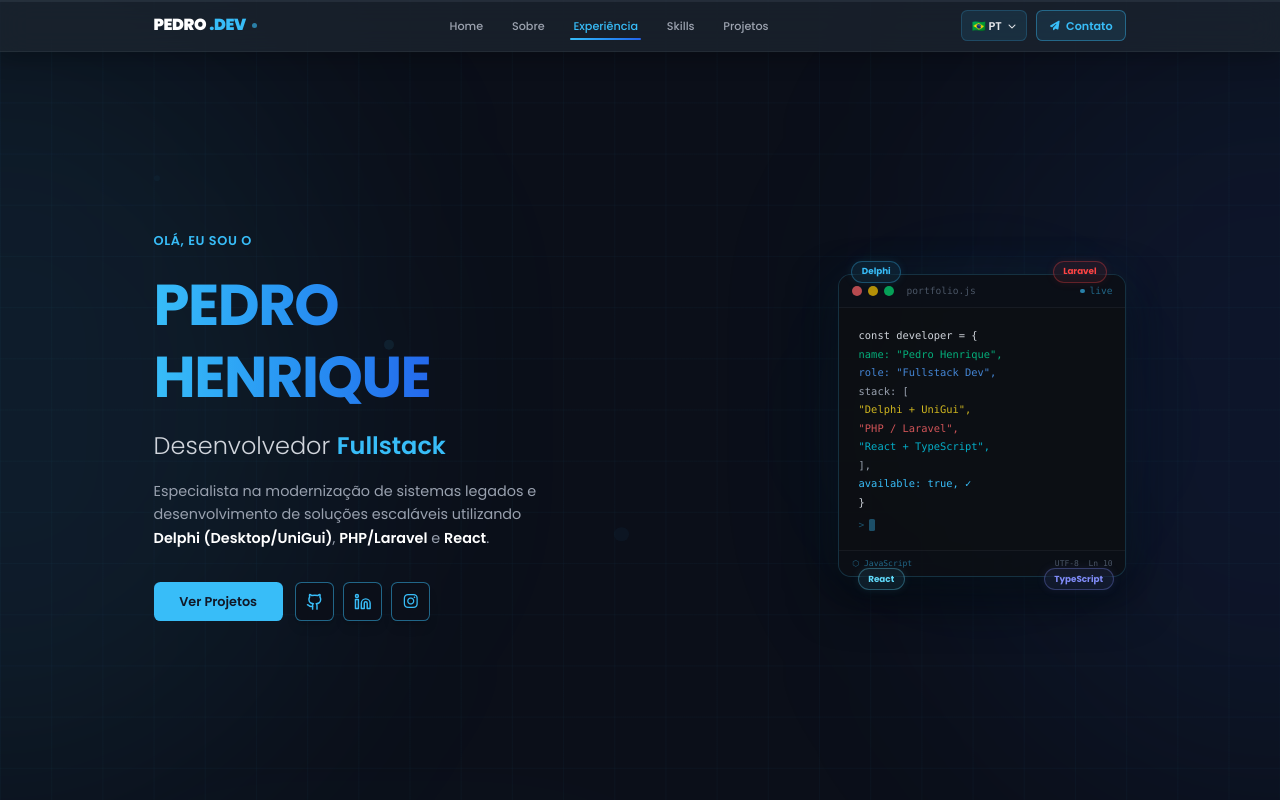
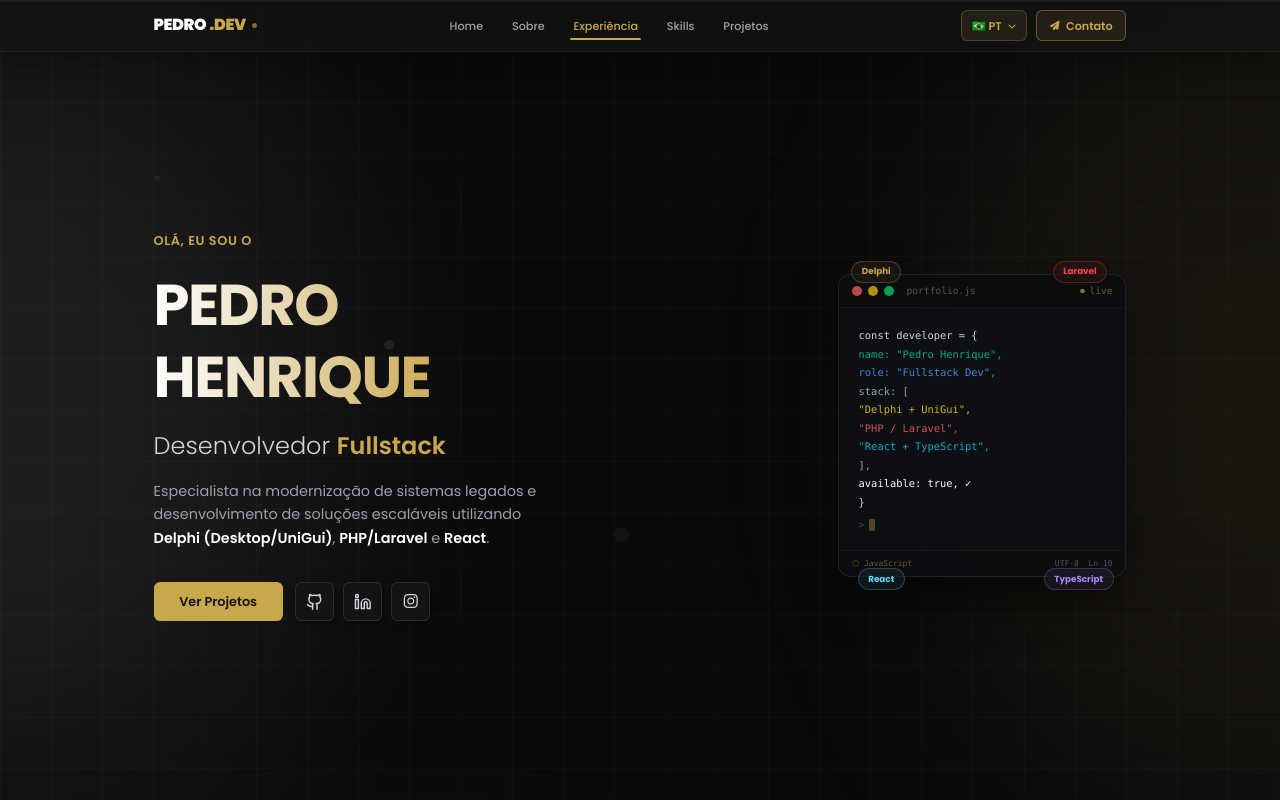
Before and after one commit to pedrhenriqueol/portfolio-frontend, a React (Vite) app: page / in a window 1280 px wide. Shown: the top 800 px of the page. Built offline with nearby package versions, Linux system fonts and the light colour scheme.

Commit message:
style: migra paleta para Luxury Dark Editorial - dourado fosco #C9A84C sobre preto absoluto #0A0A0B, zero glow neon, inspirado em joaolucasdev.com

```diff
--- a/src/components/Portfolio/AboutSection.jsx
+++ b/src/components/Portfolio/AboutSection.jsx
@@ -98,7 +98,7 @@ export default function AboutSection() {
                                 transition={{ duration: 0.5, delay: idx * 0.1 }}
                             >
                                 <div
-                                    className="group h-full bg-dark border border-primary/30 p-6 rounded-xl hover:border-secondary/50 hover:shadow-[0_0_24px_rgba(56,189,248,0.12)] transition-all duration-300 cursor-default"
+                                    className="group h-full bg-dark border border-primary/30 p-6 rounded-xl hover:border-accent/40 transition-all duration-300 cursor-default"
                                 >
                                     <div className="flex items-center gap-3 mb-4">
                                         <span className="flex items-center justify-center w-10 h-10 rounded-lg bg-secondary/10 border border-secondary/20 group-hover:bg-secondary/20 transition-colors">
--- a/src/components/Portfolio/ClickSparks.jsx
+++ b/src/components/Portfolio/ClickSparks.jsx
@@ -1,6 +1,6 @@
 import { useState, useEffect } from 'react';
 
-const COLORS = ['#38BDF8', '#2563EB', '#ffffff', '#60A5FA', '#38BDF8'];
+const COLORS = ['#C9A84C', '#B8943B', '#FAFAFA', '#D4A843', '#E5C87A'];
 
 export default function ClickSparks() {
     const [sparks, setSparks] = useState([]);
--- a/src/components/Portfolio/ContactSection.jsx
+++ b/src/components/Portfolio/ContactSection.jsx
@@ -18,7 +18,7 @@ const CONTACT_LINKS = [
         label: 'GitHub',
         value: 'github.com/pedrhenriqueol',
         href: 'https://github.com/pedrhenriqueol',
-        color: '#38BDF8',
+        color: '#C9A84C',
     },
     {
         icon: 'fas fa-envelope',
@@ -245,7 +245,7 @@ export default function ContactSection() {
                                         type="submit"
                                         disabled={processing}
                                         id="btn-enviar-mensagem"
-                                        className={`w-full relative overflow-hidden bg-secondary text-darker font-bold py-4 rounded-xl text-sm hover:bg-accent transition-all duration-300 hover:shadow-[0_0_28px_rgba(56,189,248,0.45)] flex items-center justify-center gap-2 group ${processing ? 'opacity-70 cursor-not-allowed' : ''}`}
+                                        className={`w-full relative overflow-hidden bg-accent text-darker font-bold py-4 rounded-xl text-sm hover:bg-accent-hover transition-all duration-300 flex items-center justify-center gap-2 group ${processing ? 'opacity-70 cursor-not-allowed' : ''}`}
                                     >
                                         {/* Shimmer effect */}
                                         <span className="absolute inset-0 bg-gradient-to-r from-transparent via-white/20 to-transparent -translate-x-full group-hover:translate-x-full transition-transform duration-700 ease-in-out" />
--- a/src/components/Portfolio/CursorGlow.jsx
+++ b/src/components/Portfolio/CursorGlow.jsx
@@ -182,9 +182,9 @@ export default function CursorMorph() {
                 width:         `${SIZE}px`,
                 height:        `${SIZE}px`,
                 borderRadius:  '50%',
-                border:        '1.5px solid rgba(56, 189, 248, 0.75)',
-                background:    'rgba(56, 189, 248, 0.04)',
-                boxShadow:     '0 0 16px rgba(56, 189, 248, 0.18)',
+                border:        '1.5px solid rgba(201, 168, 76, 0.5)',
+                background:    'rgba(201, 168, 76, 0.04)',
+                boxShadow:     'none',
                 pointerEvents: 'none',
                 zIndex:        99998,
                 transition:    T_FREE,
--- a/src/components/Portfolio/HeroSection.jsx
+++ b/src/components/Portfolio/HeroSection.jsx
@@ -95,7 +95,7 @@ export default function HeroSection() {
                         className="flex-1 text-center md:text-left space-y-6"
                         ref={textRef}
                     >
-                        <h2 className="text-secondary font-semibold tracking-wider uppercase text-sm md:text-base">
+                        <h2 className="text-accent font-semibold tracking-wider uppercase text-sm md:text-base">
                             {t('hero.ola')}
                         </h2>
 
@@ -106,12 +106,12 @@ export default function HeroSection() {
                                 cursor={true}
                                 repeat={Infinity}
                                 style={{ whiteSpace: 'pre-line' }}
-                                className="text-transparent bg-clip-text bg-gradient-to-r from-secondary to-accent inline-block"
+                                className="text-transparent bg-clip-text bg-gradient-to-r from-white to-accent inline-block"
                             />
                         </h1>
 
                         <h3 className="text-xl md:text-3xl text-gray-300 font-light">
-                            {t('hero.developer')} <span className="text-secondary font-semibold">{t('hero.role')}</span>
+                            {t('hero.developer')} <span className="text-accent font-semibold">{t('hero.role')}</span>
                         </h3>
 
                         <p className="text-gray-400 max-w-lg mx-auto md:mx-0 text-lg leading-relaxed">
@@ -125,7 +125,7 @@ export default function HeroSection() {
                             <MagneticButton strength={0.4}>
                                 <a
                                     href="#projetos"
-                                    className="inline-block bg-secondary text-darker font-semibold px-8 py-3 rounded-lg hover:bg-accent hover:shadow-[0_0_28px_rgba(56,189,248,0.55)] transition-all duration-300"
+                                    className="inline-block bg-accent text-darker font-semibold px-8 py-3 rounded-lg hover:bg-accent-hover transition-all duration-300"
                                 >
                                     {t('hero.verProjetos')}
                                 </a>
@@ -166,7 +166,7 @@ export default function HeroSection() {
                                             target="_blank"
                                             rel="noreferrer"
                                             aria-label={label}
-                                            className="flex items-center justify-center w-12 h-12 bg-dark border border-secondary/50 text-secondary rounded-lg hover:bg-secondary hover:text-darker transition-all duration-300 shadow-lg hover:shadow-[0_0_20px_rgba(56,189,248,0.5)]"
+                                            className="flex items-center justify-center w-12 h-12 bg-darker border border-white/10 text-gray-300 rounded-lg hover:border-accent/60 hover:text-accent transition-all duration-300 shadow-lg"
                                         >
                                             {icon}
                                         </a>
@@ -189,7 +189,7 @@ export default function HeroSection() {
                             <div className="absolute top-1/2 left-1/2 -translate-x-1/2 -translate-y-1/2 w-72 h-72 bg-secondary/6 blur-[80px] rounded-full pointer-events-none" />
 
                             {/* Terminal window */}
-                            <div data-no-morph="true" className="relative bg-[#0d0f14]/95 border border-secondary/20 rounded-2xl overflow-hidden shadow-[0_0_60px_rgba(56,189,248,0.07),0_24px_60px_rgba(0,0,0,0.6)]">
+                            <div data-no-morph="true" className="relative bg-[#0d0f14]/95 border border-white/8 rounded-2xl overflow-hidden shadow-[0_24px_60px_rgba(0,0,0,0.6)]">
                                 {/* Title bar */}
                                 <div className="flex items-center gap-2 px-4 py-3 border-b border-white/5 bg-dark/60">
                                     <span className="w-3 h-3 rounded-full bg-red-400/70" />
@@ -200,9 +200,9 @@ export default function HeroSection() {
                                         <motion.span
                                             animate={{ opacity: [1, 0.3, 1] }}
                                             transition={{ duration: 2.5, repeat: Infinity }}
-                                            className="w-1.5 h-1.5 rounded-full bg-secondary inline-block"
+                                            className="w-1.5 h-1.5 rounded-full bg-accent inline-block"
                                         />
-                                        <span className="text-secondary/50">live</span>
+                                        <span className="text-accent/50">live</span>
                                     </span>
                                 </div>
 
@@ -236,20 +236,20 @@ export default function HeroSection() {
                                         initial={{ opacity: 0 }}
                                         animate={{ opacity: 1 }}
                                         transition={{ delay: 2.5 }}
-                                        className="flex items-center gap-1.5 pt-2 text-secondary/50 text-xs"
+                                        className="flex items-center gap-1.5 pt-2 text-accent/50 text-xs"
                                     >
-                                        <span className="text-secondary/40">{'>'}</span>
+                                        <span className="text-accent/40">{'>'}</span>
                                         <motion.span
                                             animate={{ opacity: [1, 0, 1] }}
                                             transition={{ duration: 1, repeat: Infinity }}
-                                            className="inline-block w-[7px] h-[15px] bg-secondary/70 rounded-[2px] align-middle"
+                                            className="inline-block w-[7px] h-[15px] bg-accent/70 rounded-[2px] align-middle"
                                         />
                                     </motion.div>
                                 </div>
 
                                 {/* Bottom status bar */}
                                 <div className="flex items-center gap-3 px-4 py-2 border-t border-white/5 bg-dark/40 text-[10px] font-mono text-gray-600">
-                                    <span className="text-secondary/50">⬡ JavaScript</span>
+                                    <span className="text-accent/50">⬡ JavaScript</span>
                                     <span className="ml-auto">UTF-8</span>
                                     <span>Ln 10</span>
                                 </div>
@@ -257,10 +257,10 @@ export default function HeroSection() {
 
                             {/* Floating tech badges */}
                             {[
-                                { label: 'Delphi',      pos: '-top-4 left-4',     delay: 2.4, color: '#38BDF8' },
+                                { label: 'Delphi',      pos: '-top-4 left-4',     delay: 2.4, color: '#C9A84C' },
                                 { label: 'Laravel',     pos: '-top-4 right-6',    delay: 2.6, color: '#FF4444' },
                                 { label: 'React',       pos: '-bottom-4 left-6',  delay: 2.8, color: '#61DAFB' },
-                                { label: 'TypeScript',  pos: '-bottom-4 right-4', delay: 3.0, color: '#818CF8' },
+                                { label: 'TypeScript',  pos: '-bottom-4 right-4', delay: 3.0, color: '#A78BFA' },
                             ].map(({ label, pos, delay, color }) => (
                                 <motion.span
                                     key={label}
@@ -270,9 +270,9 @@ export default function HeroSection() {
                                     className={`absolute ${pos} text-[11px] font-bold px-3 py-1 rounded-full border backdrop-blur-md`}
                                     style={{
                                         color,
-                                        borderColor: `${color}50`,
-                                        background:  `${color}15`,
-                                        boxShadow:   `0 0 12px ${color}18`,
+                                        borderColor: `${color}40`,
+                                        background:  `${color}12`,
+                                        boxShadow:   'none',
                                     }}
                                 >
                                     {label}
--- a/src/components/Portfolio/NavBar.jsx
+++ b/src/components/Portfolio/NavBar.jsx
@@ -125,9 +125,9 @@ export default function NavBar() {
             <div
                 className="border-b shadow-[0_4px_30px_rgba(0,0,0,0.4)] transition-all duration-300"
                 style={{
-                    background:  scrolled ? 'rgba(15,17,24,0.92)' : 'rgba(31,40,51,0.65)',
+                    background:  scrolled ? 'rgba(10,10,11,0.92)' : 'rgba(20,20,20,0.65)',
                     backdropFilter: 'blur(20px)',
-                    borderColor: scrolled ? 'rgba(56,189,248,0.12)' : 'rgba(255,255,255,0.05)',
+                    borderColor: scrolled ? 'rgba(201,168,76,0.15)' : 'rgba(255,255,255,0.05)',
                     boxShadow:   scrolled ? '0 4px 40px rgba(0,0,0,0.55)' : '0 4px 30px rgba(0,0,0,0.3)',
                 }}
             >
@@ -136,13 +136,13 @@ export default function NavBar() {
                         onClick={() => scrollTo('home')}
                         className="group flex items-center gap-1 shrink-0"
                     >
-                        <span className="text-white font-black text-xl tracking-tight group-hover:text-secondary transition-colors duration-300">
+                        <span className="text-white font-black text-xl tracking-tight group-hover:text-accent transition-colors duration-300">
                             PEDRO
                         </span>
-                        <span className="text-secondary font-black text-xl tracking-tight group-hover:drop-shadow-[0_0_10px_rgba(56,189,248,0.8)] transition-all duration-300">
+                        <span className="text-accent font-black text-xl tracking-tight transition-all duration-300">
                             .DEV
                         </span>
-                        <span className="ml-1 w-1.5 h-1.5 rounded-full bg-secondary animate-pulse" />
+                        <span className="ml-1 w-1.5 h-1.5 rounded-full bg-accent animate-pulse" />
                     </button>
 
                     <div className="hidden md:flex items-center gap-1">
@@ -153,14 +153,14 @@ export default function NavBar() {
                                     key={id}
                                     onClick={() => scrollTo(id)}
                                     className="relative px-4 py-2 text-sm font-medium transition-colors duration-200 rounded-lg group"
-                                    style={{ color: isActive ? '#38BDF8' : '#9CA3AF' }}
+                                    style={{ color: isActive ? '#C9A84C' : '#A1A1AA' }}
                                 >
-                                    <span className="absolute inset-0 rounded-lg bg-secondary/0 group-hover:bg-secondary/8 transition-colors duration-200" />
+                                    <span className="absolute inset-0 rounded-lg bg-accent/0 group-hover:bg-accent/8 transition-colors duration-200" />
                                     {label}
                                     {isActive && (
                                         <motion.span
                                             layoutId="nav-indicator"
-                                            className="absolute bottom-0 left-3 right-3 h-[2px] rounded-full bg-gradient-to-r from-secondary to-accent"
+                                            className="absolute bottom-0 left-3 right-3 h-[2px] rounded-full bg-accent"
                                             transition={{ type: 'spring', stiffness: 400, damping: 30 }}
                                         />
                                     )}
@@ -174,7 +174,7 @@ export default function NavBar() {
                         <div className="relative hidden sm:block" ref={dropdownRef}>
                             <button
                                 onClick={() => setDropdownOpen(!dropdownOpen)}
-                                className="flex items-center gap-2 bg-secondary/10 border border-secondary/20 hover:border-secondary/50 text-gray-200 text-sm font-semibold px-3 py-2 rounded-lg transition-all duration-200"
+                                className="flex items-center gap-2 bg-accent/10 border border-accent/25 hover:border-accent/60 text-accent text-sm font-semibold px-3 py-2 rounded-lg transition-all duration-200"
                             >
                                 <span>{flags[lang]}</span>
                                 <i className={`fas fa-chevron-down text-[10px] transition-transform duration-200 ${dropdownOpen ? 'rotate-180' : ''}`} />
@@ -211,7 +211,7 @@ export default function NavBar() {
                             onClick={() => scrollTo('contato')}
                             whileHover={{ scale: 1.05 }}
                             whileTap={{ scale: 0.97 }}
-                            className="hidden sm:flex items-center gap-2 bg-secondary/10 border border-secondary/40 text-secondary text-sm font-semibold px-4 py-2 rounded-lg hover:bg-secondary hover:text-darker hover:shadow-[0_0_20px_rgba(56,189,248,0.4)] transition-all duration-300"
+                            className="hidden sm:flex items-center gap-2 bg-accent/10 border border-accent/40 text-accent text-sm font-semibold px-4 py-2 rounded-lg hover:bg-accent hover:text-darker transition-all duration-300"
                         >
                             <i className="fas fa-paper-plane text-xs" />
                             {t('nav.contato')}
@@ -224,15 +224,15 @@ export default function NavBar() {
                         >
                             <motion.span
                                 animate={mobileOpen ? { rotate: 45, y: 8 } : { rotate: 0, y: 0 }}
-                                className="block w-6 h-0.5 bg-gray-300 group-hover:bg-secondary transition-colors"
+                                className="block w-6 h-0.5 bg-gray-300 group-hover:bg-accent transition-colors"
                             />
                             <motion.span
                                 animate={mobileOpen ? { opacity: 0, scaleX: 0 } : { opacity: 1, scaleX: 1 }}
-                                className="block w-6 h-0.5 bg-gray-300 group-hover:bg-secondary transition-colors"
+                                className="block w-6 h-0.5 bg-gray-300 group-hover:bg-accent transition-colors"
                             />
                             <motion.span
                                 animate={mobileOpen ? { rotate: -45, y: -8 } : { rotate: 0, y: 0 }}
-                                className="block w-6 h-0.5 bg-gray-300 group-hover:bg-secondary transition-colors"
+                                className="block w-6 h-0.5 bg-gray-300 group-hover:bg-accent transition-colors"
                             />
                         </button>
                     </div>
@@ -274,11 +274,11 @@ export default function NavBar() {
                                     onClick={() => scrollTo(id)}
                                     className={`w-full text-left px-4 py-3 rounded-xl text-sm font-medium transition-all duration-200 flex items-center gap-3 ${
                                         active === id
-                                            ? 'bg-secondary/10 text-secondary border border-secondary/20'
+                                            ? 'bg-accent/10 text-accent border border-accent/20'
                                             : 'text-gray-400 hover:bg-white/5 hover:text-white'
                                     }`}
                                 >
-                                    {active === id && <span className="w-1.5 h-1.5 rounded-full bg-secondary animate-pulse" />}
+                                    {active === id && <span className="w-1.5 h-1.5 rounded-full bg-accent animate-pulse" />}
                                     {label}
                                 </motion.button>
                             ))}
--- a/src/components/Portfolio/ProjectModal.jsx
+++ b/src/components/Portfolio/ProjectModal.jsx
@@ -61,9 +61,9 @@ export default function ProjectModal({ project, onClose }) {
                         maxHeight: '85vh',
                         overflowY: 'auto',
                         backgroundColor: '#111827',
-                        border: '1px solid rgba(56,189,248,0.25)',
+                        border: '1px solid rgba(201,168,76,0.15)',
                         borderRadius: '16px',
-                        boxShadow: '0 0 80px rgba(56,189,248,0.10), 0 32px 80px rgba(0,0,0,0.7)',
+                        boxShadow: '0 32px 80px rgba(0,0,0,0.7)',
                         display: 'flex',
                         flexDirection: 'column',
                     }}
--- a/src/components/Portfolio/SkillsSection.jsx
+++ b/src/components/Portfolio/SkillsSection.jsx
@@ -3,8 +3,8 @@ import { motion } from 'framer-motion';
 import { useLanguage } from '../../context/LanguageContext';
 
 const CATEGORY_CONFIG = {
-    'Back-end':  { color: '#38BDF8' },
-    'Fullstack': { color: '#38BDF8' },
+    'Back-end':  { color: '#C9A84C' },
+    'Fullstack': { color: '#C9A84C' },
     'Front-end': { color: '#818CF8' },
     'Database':  { color: '#F59E0B' },
     'DevOps':    { color: '#34D399' },
--- a/src/index.css
+++ b/src/index.css
@@ -6,20 +6,22 @@ html {
 }
 
 @theme {
-  --color-dark: #0B0F19;
-  --color-darker: #111827;
-  --color-primary: #94A3B8;
-  --color-secondary: #38BDF8;
-  --color-accent: #2563EB;
-  --color-light: #F1F5F9;
+  --color-dark: #0A0A0B;
+  --color-darker: #141414;
+  --color-primary: #A1A1AA;
+  --color-secondary: #FAFAFA;
+  --color-accent: #C9A84C;
+  --color-accent-hover: #B8943B;
+  --color-light: #F4F4F5;
+  --color-border: rgba(255,255,255,0.08);
   --font-sans: 'Poppins', sans-serif;
 }
 
 /* Grid pattern — aplica background-image sem sobrescrever background-color do Tailwind */
 .grid-bg {
   background-image:
-    linear-gradient(rgba(56, 189, 248, 0.03) 1px, transparent 1px),
-    linear-gradient(90deg, rgba(56, 189, 248, 0.03) 1px, transparent 1px);
+    linear-gradient(rgba(255, 255, 255, 0.025) 1px, transparent 1px),
+    linear-gradient(90deg, rgba(255, 255, 255, 0.025) 1px, transparent 1px);
   background-size: 64px 64px;
 }
 
@@ -28,21 +30,20 @@ html {
   width: 6px;
 }
 ::-webkit-scrollbar-track {
-  background: #0B0F19;
+  background: #0A0A0B;
 }
 ::-webkit-scrollbar-thumb {
-  background: linear-gradient(180deg, #38BDF8, #2563EB);
+  background: #2A2A2A;
   border-radius: 99px;
 }
 ::-webkit-scrollbar-thumb:hover {
-  background: linear-gradient(180deg, #60A5FA, #38BDF8);
-  box-shadow: 0 0 8px rgba(56, 189, 248, 0.6);
+  background: #3A3A3A;
 }
 
 /* Firefox */
 * {
   scrollbar-width: thin;
-  scrollbar-color: #2563EB #0B0F19;
+  scrollbar-color: #2A2A2A #0A0A0B;
 }
 
 /* ── Mobile: tap feedback (substitui hover) ── */
```
Also changed, not shown: src/components/Portfolio/ProjectsSection.jsx (+4 -4 lines), src/data/translations.js (+12 -12 lines).
